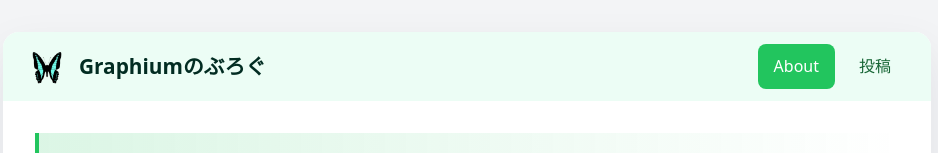
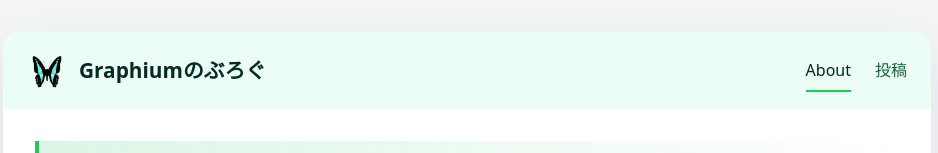
Before and after one commit to Graphium314/graphium314.github.io, a Next.js app: page / in a window 1280 px wide. Shown: the top 153 px of the page, without its empty margins (173-1111 px from the left). Built offline with nearby package versions, Linux system fonts and the light colour scheme.

Commit message:
ヘッダの見た目を変更

```diff
--- a/src/styles/layout.scss
+++ b/src/styles/layout.scss
@@ -51,24 +51,42 @@ header {
   .navbar-nav {
   display: flex;
   align-items: center;
-    gap: 0.5rem;
+  gap: 1.5rem;
   }
 
   .nav-link {
-    padding: 0.5rem 1rem;
-    border-radius: 8px;
+  position: relative;
+  padding: 0.75rem 0;
   font-weight: 500;
   color: #166534 !important;
-    transition: background-color 0.15s ease, color 0.15s ease;
+  text-decoration: none;
+  transition: color 0.15s ease;
+
+  &::after {
+    content: "";
+    position: absolute;
+    left: 0;
+    bottom: 0.3rem;
+    width: 0;
+    height: 2px;
+    background-color: var(--accent);
+    transition: width 0.18s ease;
+  }
 
   &:hover {
-      background-color: #d1fae5;
     color: #14532d !important;
+
+    &::after {
+      width: 100%;
+    }
   }
 
   &.active {
-      background-color: var(--accent);
-      color: #fff !important;
+    color: #022c22 !important;
+
+    &::after {
+      width: 100%;
+    }
   }
   }
 }
```
Lines whose indentation alone changed are shown as unchanged.
